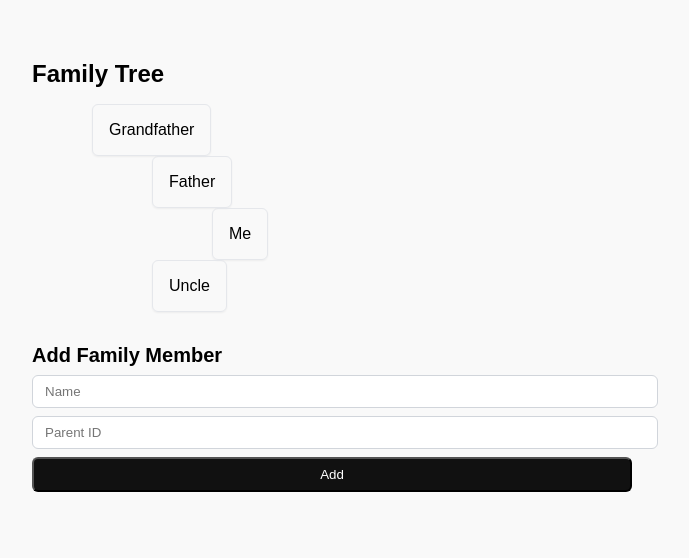
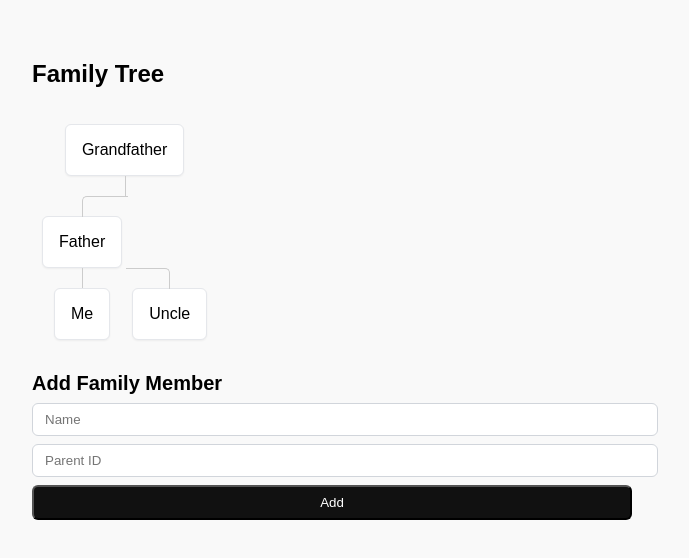
Before and after one commit to aimaduddin/myFamilyTree, a Next.js app: page / in a window 1280 px wide. Shown: the top 558 px of the page, without its empty margins (308-997 px from the left). Built offline with nearby package versions, Linux system fonts and the light colour scheme.

Commit message:
feat: style family tree as org chart

```diff
--- a/components/FamilyTree.js
+++ b/components/FamilyTree.js
@@ -4,17 +4,22 @@ export default function FamilyTree({ data }) {
   const buildTree = (parentId = null) => {
     return data.members
       .filter(member => member.parentId === parentId)
-      .map(member => (
-        <li key={member.id} className="mb-2">
-          <Card className="inline-block">{member.name}</Card>
-          <ul className="pl-4 mt-2">{buildTree(member.id)}</ul>
-        </li>
-      ))
+      .map(member => {
+        const children = buildTree(member.id)
+        return (
+          <li key={member.id}>
+            <Card className="node">{member.name}</Card>
+            {children.length > 0 && <ul>{children}</ul>}
+          </li>
+        )
+      })
   }
 
   return (
-    <ul>
-      {buildTree(null)}
-    </ul>
+    <div className="tree">
+      <ul>
+        {buildTree(null)}
+      </ul>
+    </div>
   )
 }
--- a/styles/globals.css
+++ b/styles/globals.css
@@ -11,5 +11,75 @@ body {
 
 ul {
   list-style-type: none;
-  margin-left: 20px;
+  padding-left: 0;
 }
+
+.tree ul {
+  padding-top: 20px;
+  position: relative;
+}
+
+.tree li {
+  display: inline-block;
+  text-align: center;
+  position: relative;
+  padding: 20px 5px 0 5px;
+}
+
+.tree li::before,
+.tree li::after {
+  content: '';
+  position: absolute;
+  top: 0;
+  right: 50%;
+  border-top: 1px solid #ccc;
+  width: 50%;
+  height: 20px;
+}
+
+.tree li::after {
+  right: auto;
+  left: 50%;
+  border-left: 1px solid #ccc;
+}
+
+.tree li:only-child::after,
+.tree li:only-child::before {
+  display: none;
+}
+
+.tree li:only-child {
+  padding-top: 0;
+}
+
+.tree li:first-child::before,
+.tree li:last-child::after {
+  border: none;
+}
+
+.tree li:last-child::before {
+  border-right: 1px solid #ccc;
+  border-radius: 0 5px 0 0;
+}
+
+.tree li:first-child::after {
+  border-radius: 5px 0 0 0;
+}
+
+.tree ul ul::before {
+  content: '';
+  position: absolute;
+  top: 0;
+  left: 50%;
+  border-left: 1px solid #ccc;
+  width: 0;
+  height: 20px;
+}
+
+.tree .node {
+  border: 1px solid #ccc;
+  padding: 0.5rem 1rem;
+  border-radius: 0.375rem;
+  background-color: #fff;
+  display: inline-block;
+}
```
